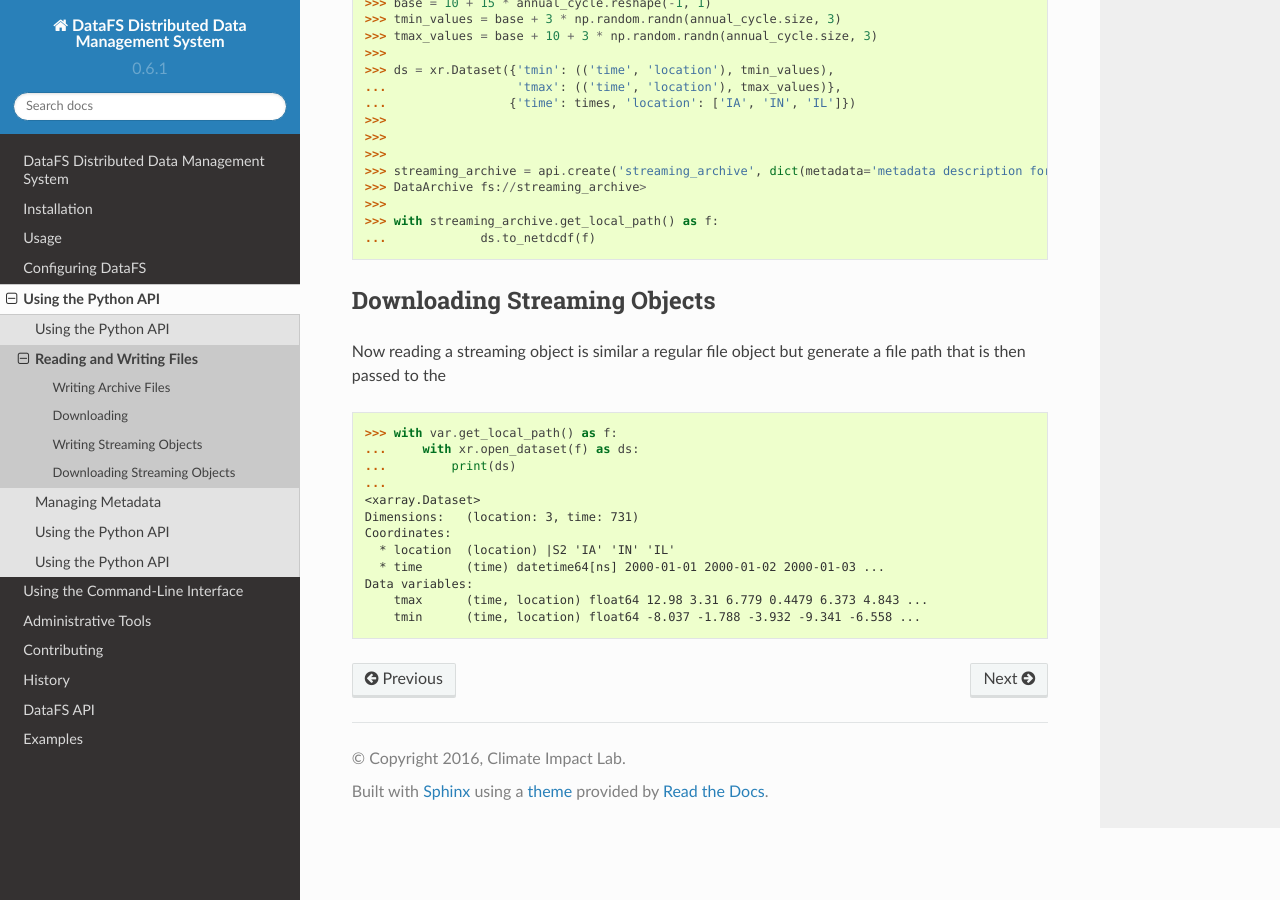
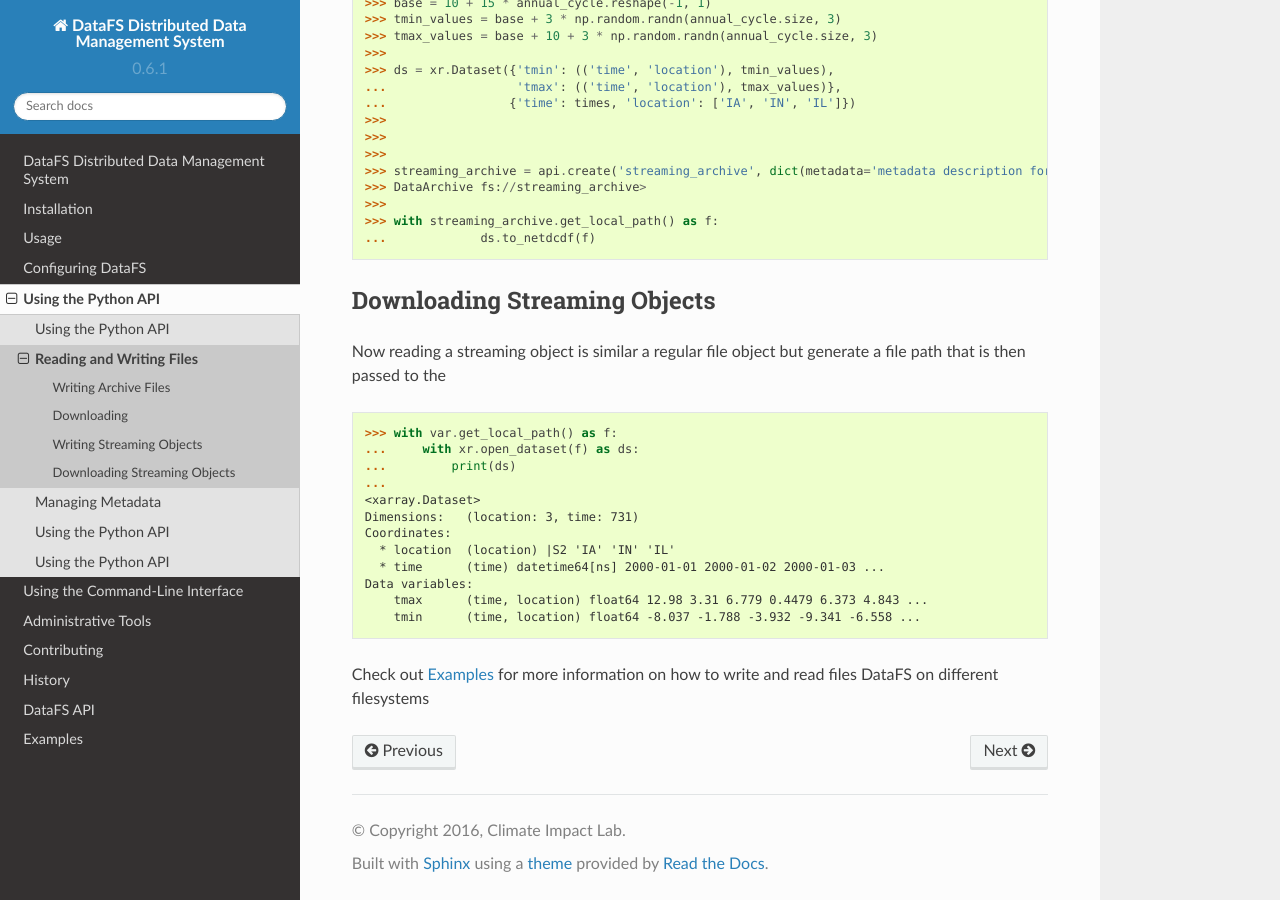
Before and after one commit to ClimateImpactLab/DataFS, a Sphinx documentation site: the page built from docs/pythonapi.io.rst, in a window 1280 px wide and 900 px high, scrolled down 2150 px. Built offline with Sphinx 7.4.7 and the Read the Docs theme 2.0.0, drawn with Linux system fonts in a browser that asks for light colours; the version number is read from the project's files by our own code.

Commit message:
add examples link to pythonaip.io

```diff
--- a/docs/pythonapi.io.rst
+++ b/docs/pythonapi.io.rst
@@ -3,9 +3,6 @@
 =========================
 Reading and Writing Files
 =========================
-
-
-
 
 
 Writing Archive Files
@@ -163,3 +160,7 @@ then passed to the
     Data variables:
         tmax      (time, location) float64 12.98 3.31 6.779 0.4479 6.373 4.843 ...
         tmin      (time, location) float64 -8.037 -1.788 -3.932 -9.341 -6.558 ...
+
+
+
+Check out :ref:`examples` for more information on how to write and read files DataFS on different filesystems
```
